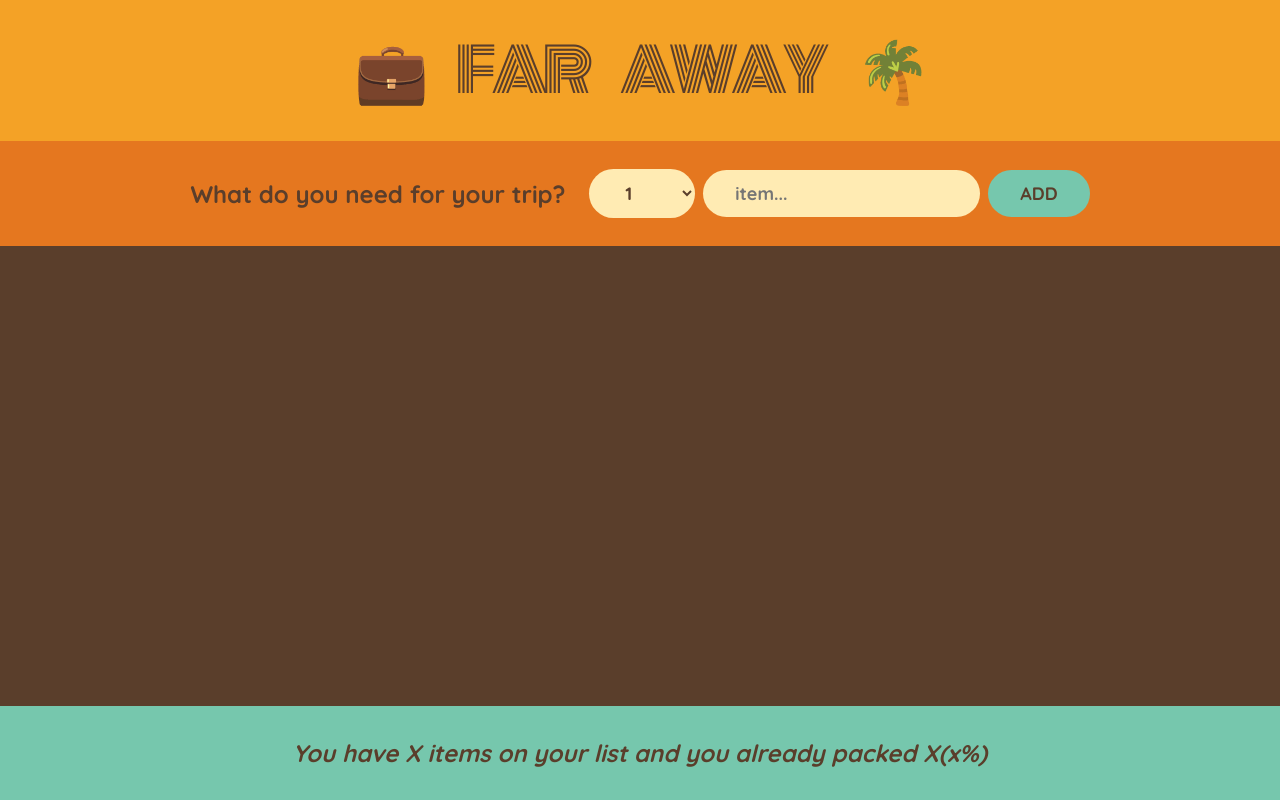
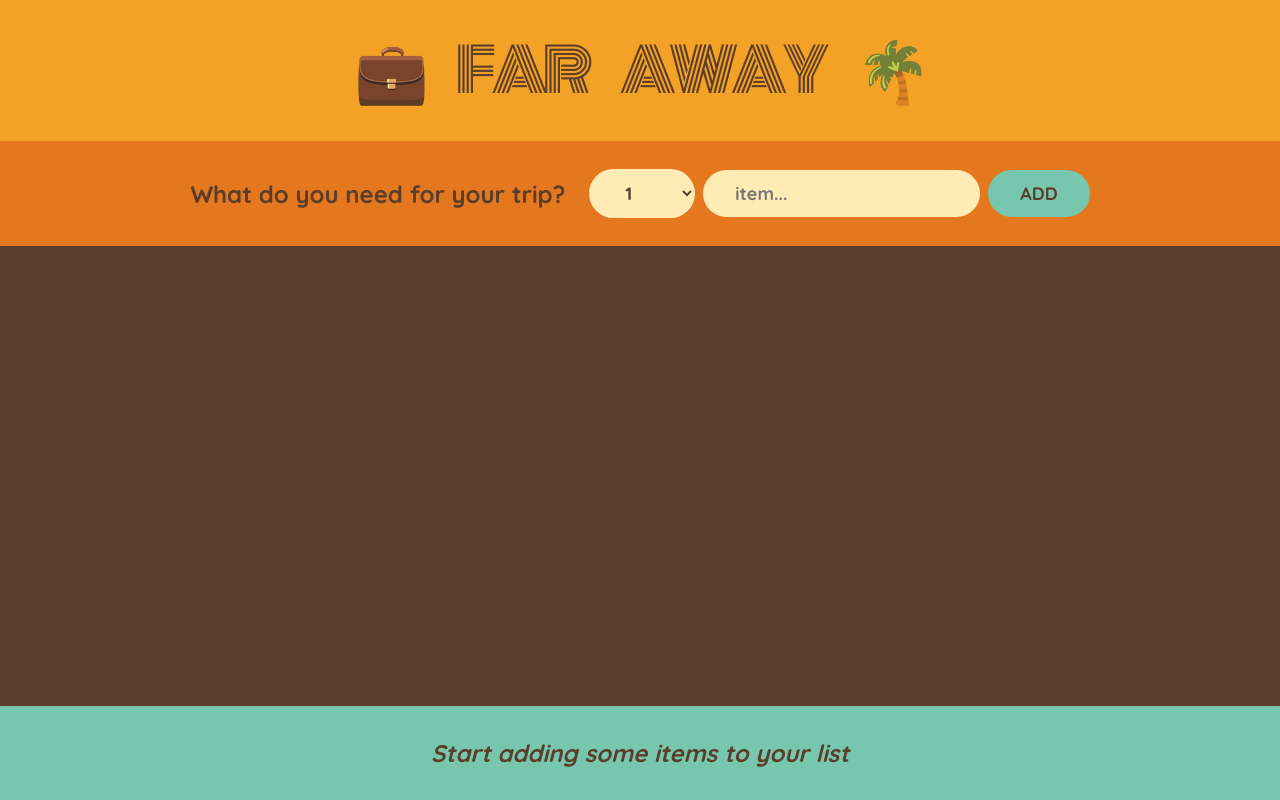
Before and after one commit to sairu-sh/packing-list, a React (Create React App) app: page / in a window 1280 px wide. Built offline with nearby package versions, Linux system fonts and the light colour scheme.

Commit message:
derived states from the pre-existing state items in the stats component to calculate the packed percentage and number of packed items

```diff
--- a/src/App.js
+++ b/src/App.js
@@ -8,6 +8,7 @@
 
 export default function App() {
   const [items, setItems] = useState([]);
+
   function handleAddItems(item) {
     setItems((items) => [...items, item]);
   }
@@ -33,7 +34,7 @@
         onDeleteItem={handleDeleteItem}
         onToggleItem={handleToggleItem}
       />
-      <Stats />
+      <Stats items={items} />
     </div>
   );
 }
@@ -112,10 +113,24 @@
   );
 }
 
-function Stats() {
+function Stats({ items }) {
+  if (!items.length)
+    return (
+      <footer className="stats">
+        <em>Start adding some items to your list</em>
+      </footer>
+    );
+  const numItems = items.length;
+  const packedItems = items.filter((item) => item.packed).length;
+  const packedPercent = Math.round((packedItems / numItems) * 100);
   return (
     <footer className="stats">
-      <em>You have X items on your list and you already packed X(x%)</em>
+      <em>
+        {packedPercent === 100
+          ? "You have got everything you need"
+          : `You have ${numItems} items on your list and you already packed
+        ${packedItems}(${packedPercent}%)`}
+      </em>
     </footer>
   );
 }
```
